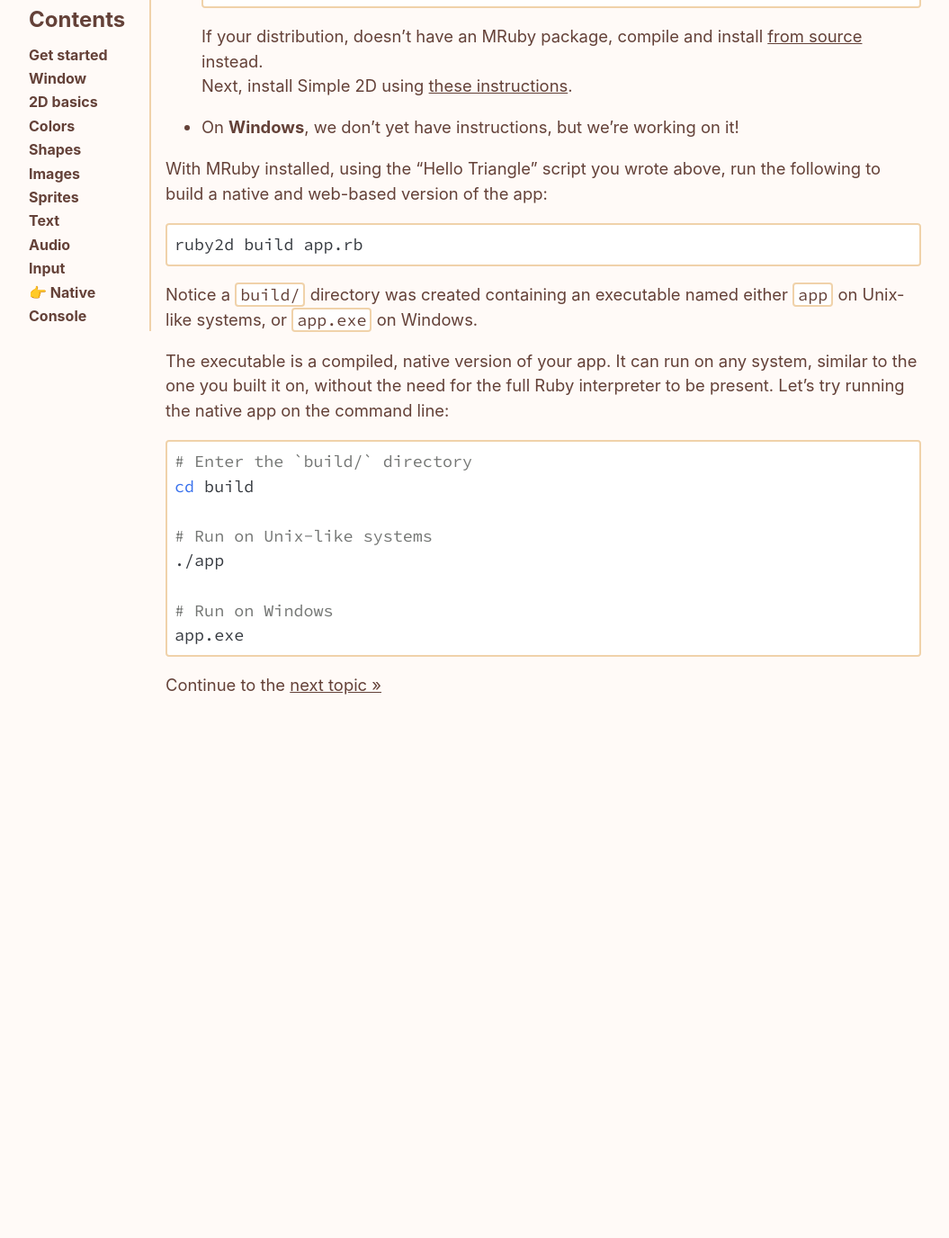
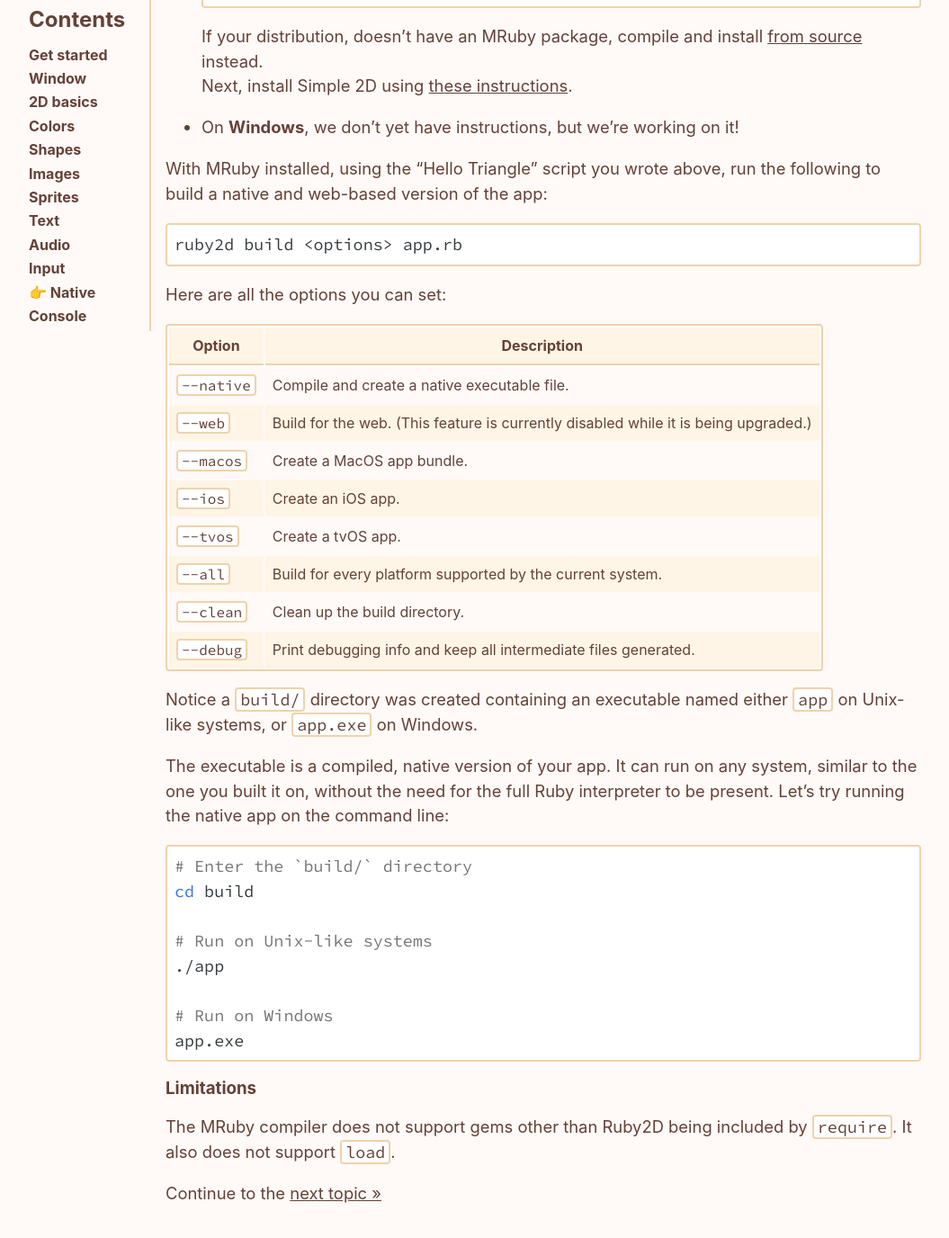
Before and after one commit to ruby2d/ruby2d.com, a Jekyll site: the page built from _pages/learn/native.md, in a window 1280 px wide and 1400 px high, scrolled down 768 px. Shown: the top 1376 px of the window at 90% size, without its empty margins (112-1167 px from the left). Built offline with Jekyll 4.4.1, drawn with Linux system fonts in a browser that asks for light colours; comment, search, counter and statistics services are not loaded; before the commit the page ends 1642 px from its top, so only the background shows below that.

Commit message:
Added some more info
This is some of the stuff I struggled with while trying to build with MRuby. Building still doesn't work for me, but maybe it'll help someone else.

````diff
--- a/_pages/learn/native.md
+++ b/_pages/learn/native.md
@@ -33,8 +33,21 @@ brew install simple2d
 With MRuby installed, using the "Hello Triangle" script you wrote above, run the following to build a native and web-based version of the app:
 
 ```
-ruby2d build app.rb
+ruby2d build <options> app.rb
 ```
+
+Here are all the options you can set:
+
+| Option          | Description |
+|-----------------|-------------|
+| `--native`      | Compile and create a native executable file. |
+| `--web`         | Build for the web. (This feature is currently disabled while it is being upgraded.) |
+| `--macos`       | Create a MacOS app bundle.  |
+| `--ios`         | Create an iOS app. |
+| `--tvos`        | Create a tvOS app. |
+| `--all`         | Build for every platform supported by the current system. |
+| `--clean`       | Clean up the build directory. |
+| `--debug`       | Print debugging info and keep all intermediate files generated. |
 
 Notice a `build/` directory was created containing an executable named either `app` on Unix-like systems, or `app.exe` on Windows.
 
@@ -51,4 +64,7 @@ cd build
 app.exe
 ```
 
+### Limitations
+The MRuby compiler does not support gems other than Ruby2D being included by `require`. It also does not support `load`.
+
 Continue to the [next topic »](/learn/{{ page.next_topic }})
````
